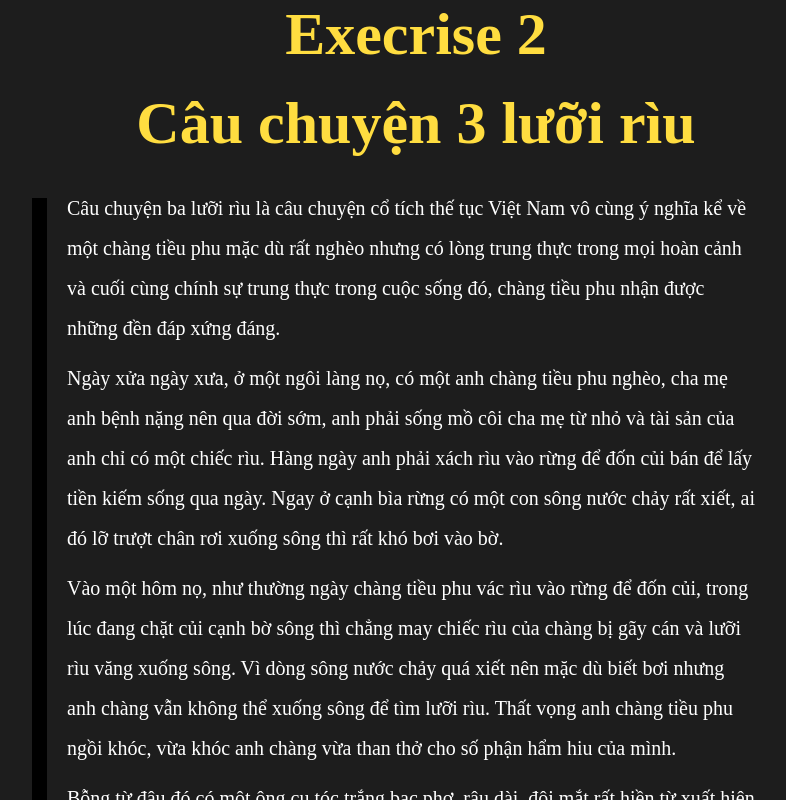
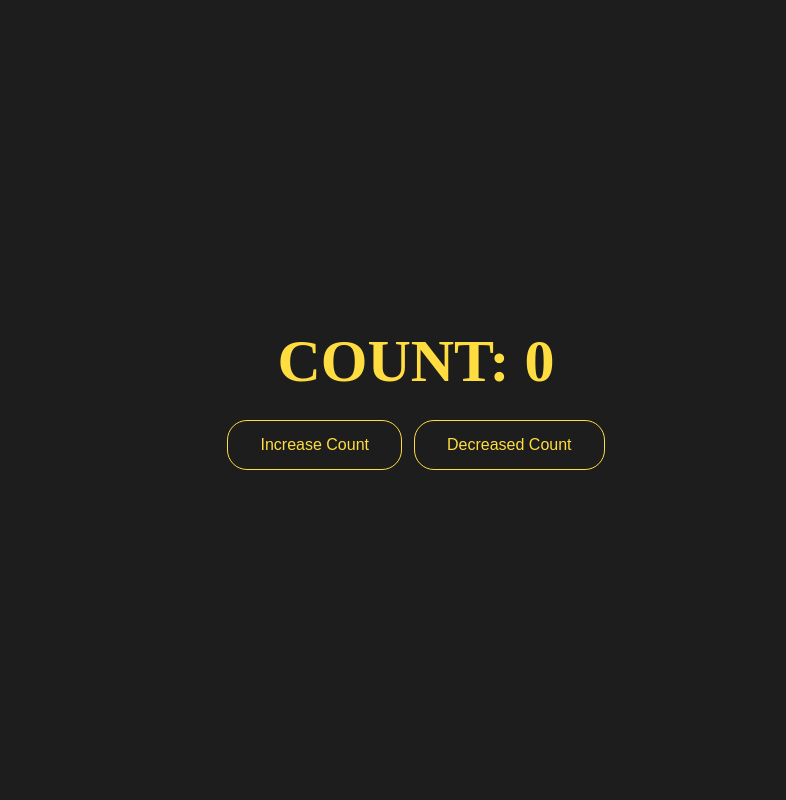
Before and after one commit to blackjack-ttp/Project-Learn-React, a React (Vite) app: page / in a window 1280 px wide. Shown: the top 800 px of the page, without its empty margins (224-1010 px from the left). Built offline with nearby package versions, Linux system fonts and the light colour scheme.

Commit message:
#2 [hook] useState create Execrise 0: count

```diff
--- a/src/App.jsx
+++ b/src/App.jsx
@@ -1,15 +1,22 @@
 import './App.scss';
+// UseState
+import Count from '@/components/UseState/Exercise0';
+// UseEffects
 // import Slide from '@/components/UseEffect/Exercise0';
 // import Exercise1 from '@/components/UseEffect/Exercise1';
-import Exercise2 from '@/components/UseEffect/Exercise2';
+// import Exercise2 from '@/components/UseEffect/Exercise2';
 
 function App() {
   return (
     <>
       <div className="App">
+        {/* ----------- UseState ----------- */}
+        <Count />
+
+        {/* ----------- UseEffect ----------- */}
         {/* <Slide /> */}
         {/* <Exercise1 /> */}
-        <Exercise2 />
+        {/* <Exercise2 /> */}
       </div>
     </>
   );
--- /dev/null
+++ b/src/components/UseState/Exercise0/index.jsx
@@ -0,0 +1,40 @@
+/* eslint-disable no-unused-vars */
+import React, { useState } from 'react';
+import './style.scss';
+
+const Count = () => {
+  const [count, setCount] = useState(0);
+  const handleIncreaseCount = () => {
+    setCount((prev) => prev + 1);
+  };
+  const handleDecreasedCount = () => {
+    if (count !== 0) {
+      setCount(count - 1);
+    }
+  };
+  return (
+    <>
+      <section className="container">
+        <h1 className="container__title">COUNT: {count}</h1>
+        <div className="container__menu-button">
+          <button
+            type="button"
+            className="container__menu-button__item"
+            onClick={handleIncreaseCount}
+          >
+            Increase Count
+          </button>
+          <button
+            type="button"
+            className="container__menu-button__item"
+            onClick={handleDecreasedCount}
+          >
+            Decreased Count
+          </button>
+        </div>
+      </section>
+    </>
+  );
+};
+
+export default Count;
--- /dev/null
+++ b/src/components/UseState/Exercise0/style.scss
@@ -0,0 +1,42 @@
+.container {
+    width: 100%;
+    height: 100%;
+    display: flex;
+    justify-content: center;
+    align-items: center;
+    position: relative;
+    flex-direction: column;
+
+    &__title {
+        font-size: 6rem;
+        font-weight: 700;
+        color: var(--yellow-theme-main-color);
+    }
+
+    &__menu-button {
+        margin-top: 20px;
+
+        &__item {
+            background-color: var(--yellow-theme-background-color);
+            border: 1px solid var(--yellow-theme-main-color);
+            border-radius: 20px;
+            color: var(--yellow-theme-main-color);
+            padding: 15px 32px;
+            text-align: center;
+            text-decoration: none;
+            display: inline-block;
+            font-size: 16px;
+            margin: 4px 2px;
+            cursor: pointer;
+        }
+
+        &__item:nth-child(1) {
+            margin-right: 10px;
+        }
+
+        &__item:hover {
+            background-color: var(--yellow-theme-main-color);
+            color: var(--yellow-theme-background-color);
+        }
+    }
+}
```
Also changed, not shown: src/components/UseState/Exercise1/index.jsx (added), src/components/UseState/Exercise1/style.scss (added), src/components/UseState/Exercise2/index.jsx (added), src/components/UseState/Exercise2/style.scss (added).
